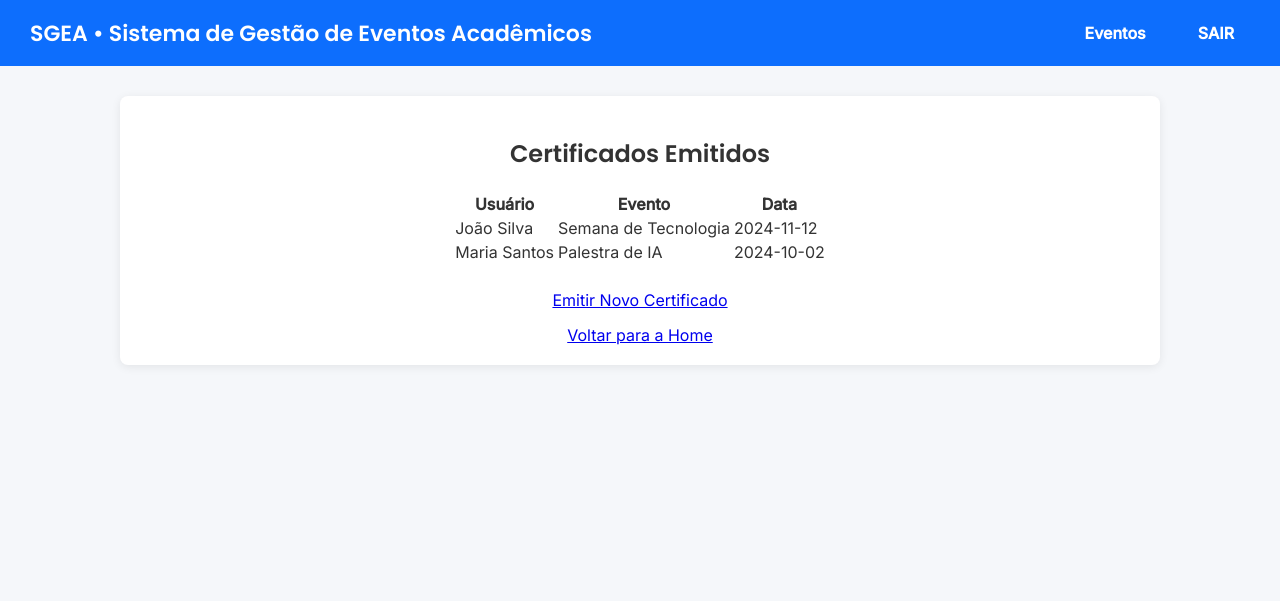
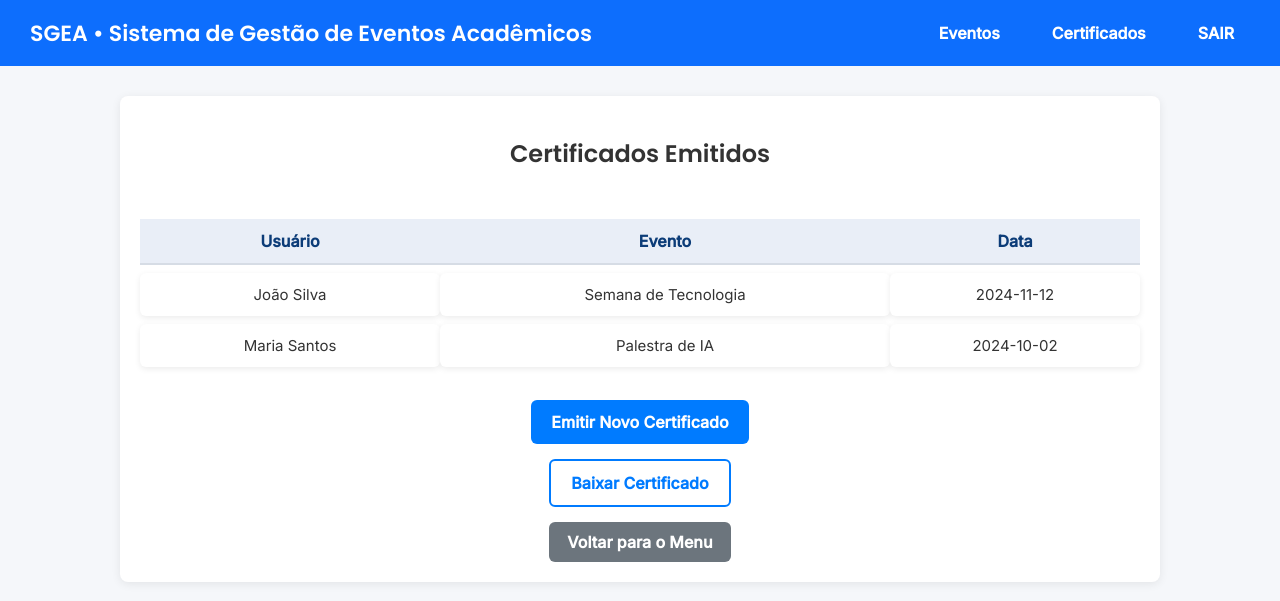
Before and after one commit to Derickbzr/SGEA, a Django app: page /certificados/ in a window 1280 px wide. Shown: the top 601 px of the page. Run offline with Django 5.2, Linux system fonts and the light colour scheme; a user stored in the database is signed in.

Commit message:
ajustes finais

```diff
--- a/SGEA/static/css/style.css
+++ b/SGEA/static/css/style.css
@@ -274,3 +274,112 @@ h1, h2, h3, .logo {
 .btn-excluir:hover {
     background-color: #8b1f29;
 }
+/* BOTÃO PRINCIPAL - Emitir Certificado */
+.certificados-btn {
+    background-color: #0d6efd;        /* azul padrão SGEA */
+    color: white;
+    padding: 12px 22px;
+    border-radius: 6px;
+    font-weight: 600;
+    text-decoration: none;
+    display: inline-block;
+    transition: 0.25s ease-in-out;
+}
+
+.certificados-btn:hover {
+    background-color: #0a58ca;        /* azul mais escuro */
+    box-shadow: 0 2px 10px rgba(0,0,0,0.15);
+}
+
+
+/* BOTÃO SECUNDÁRIO - Voltar para Home */
+.btn-link {
+    background-color: #6c757d;        /* cinza discreto */
+    color: white !important;
+    padding: 10px 18px;
+    border-radius: 6px;
+    font-weight: 600;
+    text-decoration: none;
+    display: inline-block;
+    transition: 0.25s ease-in-out;
+}
+
+.btn-link:hover {
+    background-color: #5a6268;
+    box-shadow: 0 2px 10px rgba(0,0,0,0.15);
+}
+/* Tabela de certificados */
+.table-certificados {
+    width: 100%;
+    border-collapse: separate;
+    border-spacing: 0 8px; /* separação entre as linhas */
+    margin-top: 20px;
+}
+
+.table-certificados th {
+    background: #e9eef7;
+    padding: 12px;
+    text-align: center;
+    font-weight: 700;
+    color: #0c3c78;
+    border-bottom: 2px solid #d6dce5;
+}
+
+.table-certificados td {
+    background: #ffffff;
+    padding: 12px;
+    text-align: center;
+    border-radius: 6px;
+    font-size: 15px;
+    box-shadow: 0 2px 6px rgba(0,0,0,0.08);
+}
+
+/* Larguras das colunas */
+.col-usuario {
+    width: 30%;
+}
+
+.col-evento {
+    width: 45%;
+}
+
+.col-data {
+    width: 25%;
+}
+.certificados-actions {
+    display: flex;
+    flex-direction: column;
+    align-items: center;
+    gap: 15px;
+    margin-top: 25px;
+}
+
+.certificados-btn {
+    background: #007bff;
+    color: white;
+    padding: 12px 20px;
+    border-radius: 6px;
+    font-weight: 600;
+    text-decoration: none;
+    transition: 0.2s;
+}
+
+.certificados-btn:hover {
+    background: #0056b3;
+}
+
+.certificados-btn-outline {
+    background: transparent;
+    border: 2px solid #007bff;
+    color: #007bff;
+    padding: 12px 20px;
+    border-radius: 6px;
+    font-weight: 600;
+    text-decoration: none;
+    transition: 0.2s;
+}
+
+.certificados-btn-outline:hover {
+    background: #007bff;
+    color: white;
+}
--- a/SGEA/templates/base.html
+++ b/SGEA/templates/base.html
@@ -14,16 +14,19 @@
 <header class="header">
     <div class="logo">SGEA • Sistema de Gestão de Eventos Acadêmicos</div>
 
-    <nav >
-    <a href="/eventos/">Eventos</a>
+    <nav>
+        <a href="/eventos/">Eventos</a>
 
-    {% if user.is_authenticated %}
-        <a href="/usuarios/logout/" >SAIR </a>
-    {% else %}
-        <a href="/usuarios/login/">ENTRAR </a>
-    {% endif %}
-</nav>
+        {% if user.is_authenticated %}
+            <a href="/certificados/">Certificados</a>   <!-- 🔥 BOTÃO NOVO AQUI -->
+
+            <a href="/usuarios/logout/">SAIR</a>
+        {% else %}
+            <a href="/usuarios/login/">ENTRAR</a>
+        {% endif %}
+    </nav>
 </header>
+
 
 <div class="container">
 
--- a/SGEA/templates/certificados/listar.html
+++ b/SGEA/templates/certificados/listar.html
@@ -17,20 +17,24 @@
     <tbody>
         {% for cert in certificados %}
         <tr>
-                    <td>{{ cert.usuario }}</td>
-                    <td>{{ cert.evento }}</td>
-                    <td>{{ cert.data }}</td>
+            <td class="col-usuario">{{ cert.usuario }}</td>
+            <td class="col-evento">{{ cert.evento }}</td>
+            <td class="col-data">{{ cert.data }}</td>
         </tr>
         {% endfor %}
     </tbody>
 </table>
+
     {% else %}
         <p>Nenhum certificado emitido ainda.</p>
     {% endif %}
 
     <div style="display: flex; flex-direction: column; align-items: center; gap: 15px; margin-top: 25px;">
         <a href="{% url 'emitir_certificado' %}" class="certificados-btn">Emitir Novo Certificado</a>
-        <a href="{% url 'home' %}" class="btn-link">Voltar para a Home</a>  <!-- 🔹 novo botão -->
+         <a href="{% url 'baixar_certificado_exemplo' %}" class="certificados-btn-outline" download>
+        Baixar Certificado
+    </a>
+        <a href="{% url 'home' %}" class="btn-link">Voltar para o Menu</a>  <!-- 🔹 novo botão -->
     </div>
 </div>
 {% endblock %}
--- a/certificados/urls.py
+++ b/certificados/urls.py
@@ -1,7 +1,10 @@
 from django.urls import path
 from . import views
+from django.urls import path
+from .views import baixar_certificado_exemplo
 
 urlpatterns = [
     path('', views.listar_certificados, name='listar_certificados'),
     path('emitir/', views.emitir_certificado, name='emitir_certificado'),
+    path("baixar-exemplo/", baixar_certificado_exemplo, name="baixar_certificado_exemplo"),
 ]
--- a/certificados/views.py
+++ b/certificados/views.py
@@ -1,4 +1,8 @@
 from django.shortcuts import render, redirect
+from django.http import FileResponse
+
+import os
+from django.conf import settings
 
 def listar_certificados(request):
     certificados = [
@@ -12,3 +16,8 @@ def emitir_certificado(request):
         # Aqui você incluiria a lógica de emissão (salvar no BD, gerar PDF, etc.)
         return redirect('listar_certificados')
     return render(request, 'certificados/emitir.html')
+
+def baixar_certificado_exemplo(request):
+    caminho_pdf = os.path.join(settings.BASE_DIR, "static", "pdf", "certificado_exemplo.pdf")
+
+    return FileResponse(open(caminho_pdf, "rb"), content_type='application/pdf')
--- a/inscricoes/views.py
+++ b/inscricoes/views.py
@@ -18,7 +18,7 @@ def inscrever(request, evento_id):
 
     if created:
         print("INSCRIÇÃO REALIZADA →", request.user.username, evento.nome)
-        enviar_certificado(request.user, evento)
+        # enviar_certificado(request.user, evento)
     else:
         print("USUÁRIO JÁ INSCRITO →", request.user.username, evento.nome)
 
```
Also changed, not shown: SGEA/templates/home.html (+7 -5 lines), db.sqlite3, 1 other file. Lines whose indentation alone changed are shown as unchanged.
